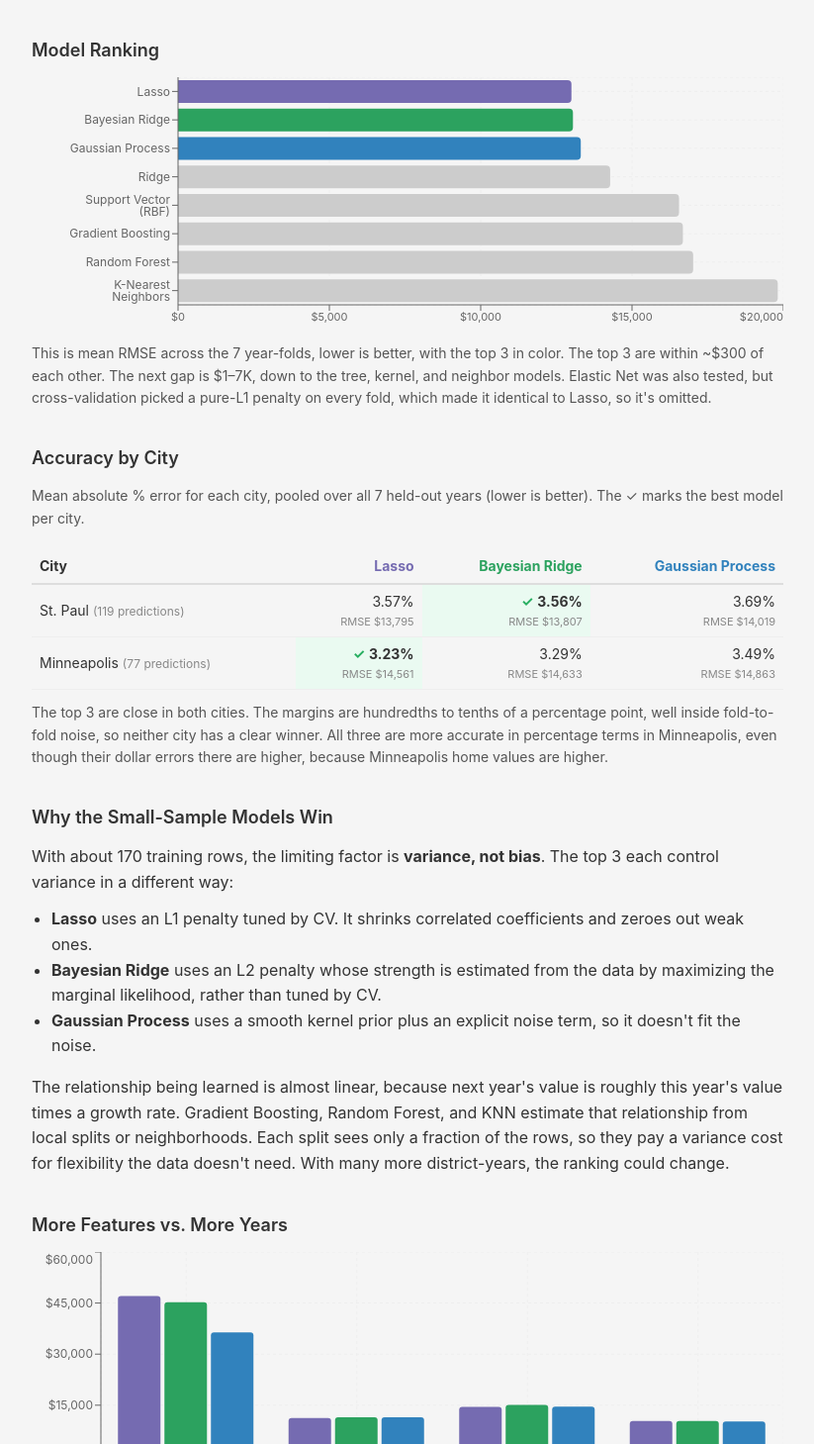
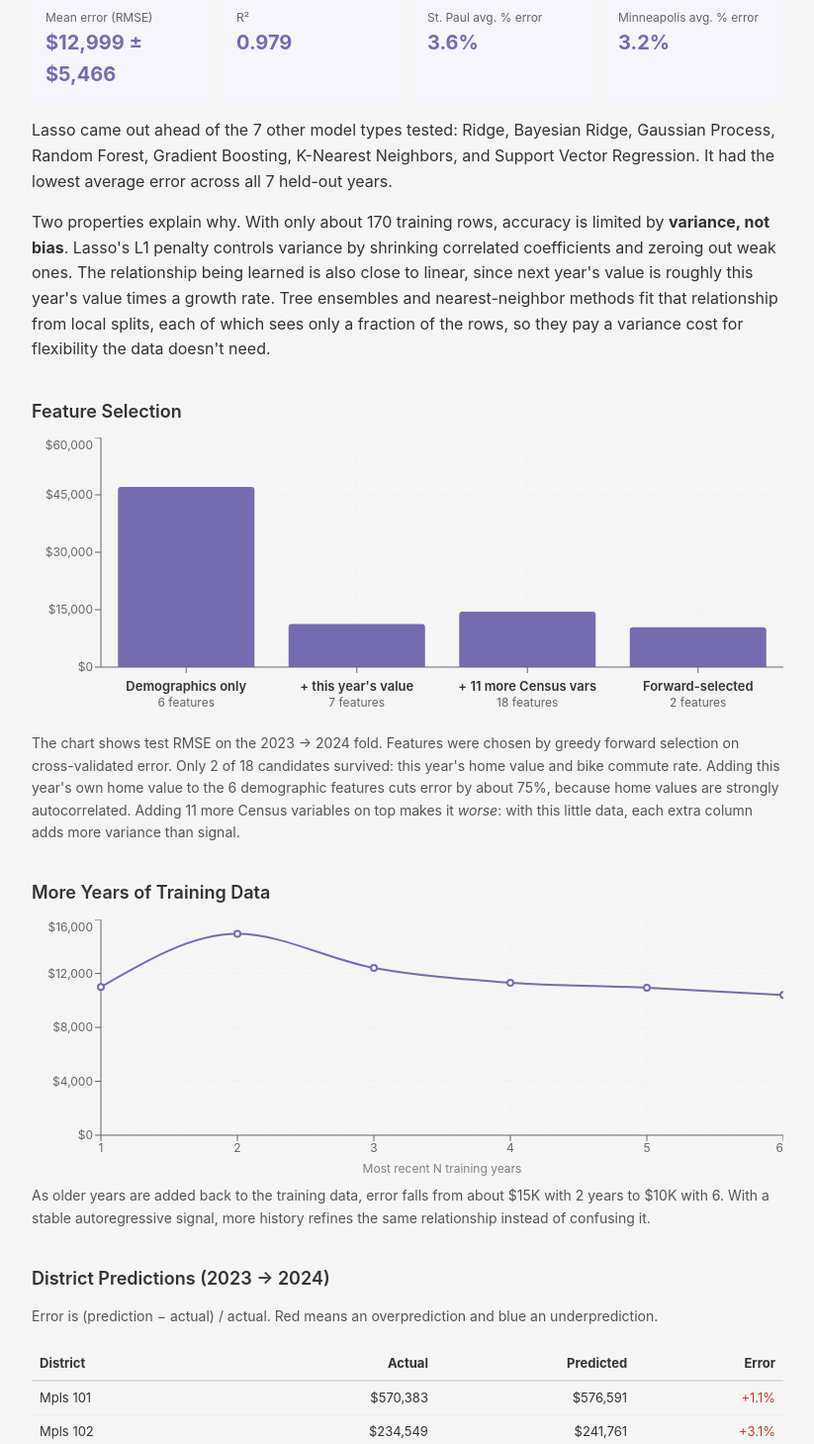
Before and after one commit to KennedyJohnson/Twin-Cities_Living_Quality_Map, a Next.js app in the folder web/: page /home-value-model in a window 1280 px wide. Shown: the part 311-1770 px from the top of the page at 99% size, without its empty margins (228-1051 px from the left). Built offline with nearby package versions, Linux system fonts and the light colour scheme.

Commit message:
Home Price Prediction page: show Lasso only, note it was best of 8 models tested
Co-Authored-By: Claude Opus 5.5 <noreply@anthropic.com>

```diff
--- a/web/app/home-value-model/page.tsx
+++ b/web/app/home-value-model/page.tsx
@@ -3,8 +3,7 @@
 import { useEffect, useState } from 'react';
 import Link from 'next/link';
 import {
-  BarChart, Bar, LineChart, Line, XAxis, YAxis, Tooltip, CartesianGrid,
-  Legend as RechartsLegend, ResponsiveContainer, Cell,
+  BarChart, Bar, LineChart, Line, XAxis, YAxis, Tooltip, CartesianGrid, ResponsiveContainer,
 } from 'recharts';
 
 type ModelPoint = Record<string, number | string>;
@@ -12,26 +11,17 @@ type ModelPoint = Record<string, number | string>;
 interface Results {
   generated_from: { panel_years: number[]; n_districts: number; n_transitions: number; test_transition: string };
   feature_selection: { candidates: string[]; selected: string[] };
-  top_models: string[];
-  featured_models: string[];
   model_bakeoff: {
     model: string; mean_rmse: number; std_rmse: number; pooled_r2: number;
-    by_city: Record<string, { rmse: number; mape: number; n: number }>;
+    by_city?: Record<string, { rmse: number; mape: number; n: number }>;
   }[];
-  test_metrics: Record<string, { rmse: number; r2: number }>;
   predictions: { city: string; district_id: number; actual: number; preds: Record<string, number> }[];
   learning_curve_years: ModelPoint[];
   learning_curve_features: ModelPoint[];
 }
 
+const MODEL = 'Lasso';
 const PURPLE = '#756bb1';
-const MODEL_COLORS: Record<string, string> = {
-  Lasso: '#756bb1',
-  'Bayesian Ridge': '#2ca25f',
-  'Gaussian Process': '#3182bd',
-  'Gradient Boosting': '#e6550d',
-};
-const colorFor = (m: string) => MODEL_COLORS[m] ?? '#999';
 
 const FEATURE_LABELS: Record<string, string> = {
   median_home_value: "this year's home value",
@@ -79,189 +69,104 @@ export default function HomeValueModelPage() {
       .catch(() => setError(true));
   }, []);
 
+  const lasso = data?.model_bakeoff.find((r) => r.model === MODEL);
+
   return (
     <div style={{ maxWidth: '800px', margin: '0 auto', padding: '32px 20px', lineHeight: 1.6 }}>
       <Link href="/" style={{ fontSize: '13px', color: PURPLE }}>← Back to map</Link>
-      <h1 style={{ fontSize: '24px', fontWeight: 700, margin: '12px 0 8px' }}>Predicting Next-Year Home Value</h1>
-      <p style={{ fontSize: '13px', color: '#666', marginBottom: '20px' }}>
-        Code and data:{' '}
-        <code style={{ background: '#f4f4f4', padding: '1px 5px', borderRadius: '3px' }}>
-          pipeline/analysis/home_value_prediction/
-        </code>
-      </p>
+      <h1 style={{ fontSize: '24px', fontWeight: 700, margin: '12px 0 20px' }}>Home Price Prediction</h1>
 
       {error && <p style={{ color: '#c0392b' }}>Couldn&apos;t load the model results.</p>}
       {!data && !error && <p style={{ color: '#888' }}>Loading…</p>}
 
-      {data && (
+      {data && lasso && (
         <>
           <p style={{ marginBottom: '20px' }}>
-            Each row is one district in one year: Census ACS features in year <em>t</em> predict
-            that district&apos;s median home value in year <em>t+1</em>. There are{' '}
+            Each row is one district in one year: Census ACS features in year <em>t</em> predict that
+            district&apos;s median home value in year <em>t+1</em>. There are{' '}
             {data.generated_from.n_districts} districts and{' '}
             {data.generated_from.panel_years[0]}–{data.generated_from.panel_years[data.generated_from.panel_years.length - 1] + 1}{' '}
-            data, which gives {data.generated_from.n_transitions} rows. Every model is scored with{' '}
-            <strong>leave-one-year-out cross-validation</strong>: train on 6 years, test on the 7th, and
-            repeat for each year. That gives 7 held-out results per model instead of one test split.
-            Features were chosen by greedy forward selection on cross-validated error. Only 2 of{' '}
-            {data.feature_selection.candidates.length} candidates survived:{' '}
-            {data.feature_selection.selected.map((f) => FEATURE_LABELS[f] ?? f).join(' and ')}.
+            data, which gives {data.generated_from.n_transitions} rows. The model is scored with{' '}
+            <strong>leave-one-year-out cross-validation</strong>: train on 6 years, test on the 7th, and repeat for
+            each year. That gives 7 held-out results instead of one test split.
           </p>
 
-          <H2>Model Ranking</H2>
-          <div style={{ width: '100%', height: 260, marginBottom: '8px' }}>
-            <ResponsiveContainer>
-              <BarChart data={data.model_bakeoff} layout="vertical" margin={{ left: 8 }}>
-                <CartesianGrid strokeDasharray="3 3" stroke="#eee" />
-                <XAxis type="number" tickFormatter={fmtDollar} tick={{ fontSize: 11 }} />
-                <YAxis type="category" dataKey="model" tick={{ fontSize: 12 }} width={140} />
-                <Tooltip
-                  formatter={(v: any, _n: any, item: any) => [
-                    `${fmtDollar(Number(v))} ± ${fmtDollar(item.payload.std_rmse)} (R² ${item.payload.pooled_r2})`,
-                    'Mean RMSE',
-                  ]}
-                />
-                <Bar dataKey="mean_rmse" radius={[0, 4, 4, 0]}>
-                  {data.model_bakeoff.map((m) => (
-                    <Cell key={m.model} fill={data.top_models.includes(m.model) ? colorFor(m.model) : '#ccc'} />
-                  ))}
-                </Bar>
-              </BarChart>
-            </ResponsiveContainer>
+          <H2>The Model: Lasso Regression</H2>
+          <div style={{ display: 'flex', gap: '12px', flexWrap: 'wrap', marginBottom: '16px' }}>
+            {[
+              ['Mean error (RMSE)', `${fmtDollar(lasso.mean_rmse)} ± ${fmtDollar(lasso.std_rmse)}`],
+              ['R²', lasso.pooled_r2.toFixed(3)],
+              ...(lasso.by_city
+                ? [
+                    ['St. Paul avg. % error', `${lasso.by_city.stpaul.mape.toFixed(1)}%`],
+                    ['Minneapolis avg. % error', `${lasso.by_city.mpls.mape.toFixed(1)}%`],
+                  ]
+                : []),
+            ].map(([label, value]) => (
+              <div key={label} style={{ flex: '1 1 160px', background: '#f6f5fb', borderRadius: '8px', padding: '12px 14px' }}>
+                <div style={{ fontSize: '12px', color: '#666' }}>{label}</div>
+                <div style={{ fontSize: '20px', fontWeight: 700, color: PURPLE }}>{value}</div>
+              </div>
+            ))}
           </div>
-          <p style={note}>
-            This is mean RMSE across the 7 year-folds, lower is better, with the top 3 in color. The top 3
-            are within ~$300 of each other. The next gap is $1–7K, down to the tree, kernel, and neighbor
-            models. Elastic Net was also tested, but cross-validation picked a pure-L1 penalty on every
-            fold, which made it identical to Lasso, so it&apos;s omitted.
+          <p style={{ marginBottom: '16px' }}>
+            Lasso came out ahead of the {data.model_bakeoff.length - 1} other model types tested:
+            Ridge, Bayesian Ridge, Gaussian Process, Random Forest, Gradient Boosting, K-Nearest Neighbors,
+            and Support Vector Regression. It had the lowest average error across all 7 held-out years.
+          </p>
+          <p style={{ marginBottom: '20px' }}>
+            Two properties explain why. With only about 170 training rows, accuracy is limited by{' '}
+            <strong>variance, not bias</strong>. Lasso&apos;s L1 penalty controls variance by shrinking
+            correlated coefficients and zeroing out weak ones. The relationship being learned is also close
+            to linear, since next year&apos;s value is roughly this year&apos;s value times a growth rate.
+            Tree ensembles and nearest-neighbor methods fit that relationship from local splits, each of
+            which sees only a fraction of the rows, so they pay a variance cost for flexibility the data
+            doesn&apos;t need.
           </p>
 
-          {data.model_bakeoff.every((r) => r.by_city) && (<>
-          <H2>Accuracy by City</H2>
-          <p style={note}>
-            Mean absolute % error for each city, pooled over all 7 held-out years (lower is better). The ✓
-            marks the best model per city.
-          </p>
-          <div style={{ overflowX: 'auto', marginBottom: '12px' }}>
-            <table style={{ width: '100%', borderCollapse: 'collapse', fontSize: '14px' }}>
-              <thead>
-                <tr style={{ borderBottom: '2px solid #ddd', textAlign: 'right' }}>
-                  <th style={{ textAlign: 'left', padding: '6px 8px' }}>City</th>
-                  {data.top_models.map((m) => (
-                    <th key={m} style={{ padding: '6px 8px', color: colorFor(m) }}>{m}</th>
-                  ))}
-                </tr>
-              </thead>
-              <tbody>
-                {[['stpaul', 'St. Paul'], ['mpls', 'Minneapolis']].map(([city, label]) => {
-                  const rows = data.top_models.map((m) => data.model_bakeoff.find((r) => r.model === m)!.by_city[city]);
-                  const best = rows.reduce((bi, r, i) => (r.mape < rows[bi].mape ? i : bi), 0);
-                  return (
-                    <tr key={city} style={{ borderBottom: '1px solid #eee', textAlign: 'right' }}>
-                      <td style={{ textAlign: 'left', padding: '6px 8px' }}>
-                        {label} <span style={{ color: '#888', fontSize: '12px' }}>({rows[0].n} predictions)</span>
-                      </td>
-                      {rows.map((r, i) => (
-                        <td
-                          key={i}
-                          style={{
-                            padding: '6px 8px',
-                            fontWeight: i === best ? 700 : 400,
-                            background: i === best ? '#eafaf1' : 'transparent',
-                          }}
-                        >
-                          {i === best && <span style={{ color: '#27ae60', marginRight: '4px' }}>✓</span>}
-                          {r.mape.toFixed(2)}%
-                          <div style={{ fontSize: '11px', color: '#888', fontWeight: 400 }}>RMSE {fmtDollar(r.rmse)}</div>
-                        </td>
-                      ))}
-                    </tr>
-                  );
-                })}
-              </tbody>
-            </table>
-          </div>
-          <p style={note}>
-            The top 3 are close in both cities. The margins are hundredths to tenths of a percentage point,
-            well inside fold-to-fold noise, so neither city has a clear winner. All three are more accurate
-            in percentage terms in Minneapolis, even though their dollar errors there are higher, because
-            Minneapolis home values are higher.
-          </p>
-          </>)}
-
-          <H2>Why the Small-Sample Models Win</H2>
-          <p style={{ marginBottom: '12px' }}>
-            With about 170 training rows, the limiting factor is <strong>variance, not bias</strong>. The top 3
-            each control variance in a different way:
-          </p>
-          <ul style={{ marginBottom: '16px', paddingLeft: '20px' }}>
-            <li><strong>Lasso</strong> uses an L1 penalty tuned by CV. It shrinks correlated coefficients and zeroes out weak ones.</li>
-            <li><strong>Bayesian Ridge</strong> uses an L2 penalty whose strength is estimated from the data by maximizing the marginal likelihood, rather than tuned by CV.</li>
-            <li><strong>Gaussian Process</strong> uses a smooth kernel prior plus an explicit noise term, so it doesn&apos;t fit the noise.</li>
-          </ul>
-          <p style={{ marginBottom: '20px' }}>
-            The relationship being learned is almost linear, because next year&apos;s value is roughly this
-            year&apos;s value times a growth rate. Gradient Boosting, Random Forest, and KNN estimate that
-            relationship from local splits or neighborhoods. Each split sees only a fraction of the rows,
-            so they pay a variance cost for flexibility the data doesn&apos;t need. With many more
-            district-years, the ranking could change.
-          </p>
-
-          <H2>More Features vs. More Years</H2>
+          <H2>Feature Selection</H2>
           <div style={{ width: '100%', height: 290, marginBottom: '8px' }}>
             <ResponsiveContainer>
               <BarChart data={data.learning_curve_features} margin={{ bottom: 8 }}>
                 <CartesianGrid strokeDasharray="3 3" stroke="#eee" />
                 <XAxis dataKey="feature_group" tick={<GroupTick />} height={50} interval={0} />
                 <YAxis tickFormatter={fmtDollar} tick={{ fontSize: 12 }} width={70} />
-                <Tooltip formatter={(v: any) => fmtDollar(Number(v))} labelFormatter={(v: any) => groupLabel(v)} />
-                <RechartsLegend />
-                {data.top_models.map((m) => (
-                  <Bar key={m} dataKey={m} name={m} fill={colorFor(m)} radius={[3, 3, 0, 0]} />
-                ))}
+                <Tooltip formatter={(v: any) => [fmtDollar(Number(v)), 'Test RMSE']} labelFormatter={(v: any) => groupLabel(v)} />
+                <Bar dataKey={MODEL} fill={PURPLE} radius={[3, 3, 0, 0]} />
               </BarChart>
             </ResponsiveContainer>
           </div>
           <p style={note}>
-            The chart shows test RMSE on the {data.generated_from.test_transition} fold. Adding this year&apos;s
-            own home value to the 6 demographic features cuts error by about 75%, from roughly $47K to $11K,
-            because home values are strongly autocorrelated. Adding 11 more ACS variables on top of that
-            makes all three <em>worse</em>: with this little data, each extra column adds more
-            variance than signal. The 2-feature selected set is best for all three.
+            The chart shows test RMSE on the {data.generated_from.test_transition} fold. Features were
+            chosen by greedy forward selection on cross-validated error. Only 2 of{' '}
+            {data.feature_selection.candidates.length} candidates survived:{' '}
+            {data.feature_selection.selected.map((f) => FEATURE_LABELS[f] ?? f).join(' and ')}. Adding this
+            year&apos;s own home value to the 6 demographic features cuts error by about 75%, because home values
+            are strongly autocorrelated. Adding 11 more Census variables on top makes it <em>worse</em>: with
+            this little data, each extra column adds more variance than signal.
           </p>
 
+          <H2>More Years of Training Data</H2>
           <div style={{ width: '100%', height: 260, marginBottom: '8px' }}>
             <ResponsiveContainer>
               <LineChart data={data.learning_curve_years} margin={{ bottom: 12 }}>
                 <CartesianGrid strokeDasharray="3 3" stroke="#eee" />
                 <XAxis dataKey="n_training_years" tick={{ fontSize: 12 }} label={{ value: 'Most recent N training years', position: 'insideBottom', offset: -8, fontSize: 12 }} />
                 <YAxis tickFormatter={fmtDollar} tick={{ fontSize: 12 }} width={70} />
-                <Tooltip formatter={(v: any) => fmtDollar(Number(v))} />
-                <RechartsLegend verticalAlign="top" />
-                {data.top_models.map((m) => (
-                  <Line
-                    key={m}
-                    type="monotone"
-                    dataKey={m}
-                    name={m}
-                    stroke={colorFor(m)}
-                    strokeWidth={2}
-                  />
-                ))}
+                <Tooltip formatter={(v: any) => [fmtDollar(Number(v)), 'Test RMSE']} />
+                <Line type="monotone" dataKey={MODEL} stroke={PURPLE} strokeWidth={2} />
               </LineChart>
             </ResponsiveContainer>
           </div>
           <p style={note}>
-            When older years are added back to the training data, all three improve from about $15K at 2
-            years to $10K at 6. With a stable autoregressive signal, more years of history refine the same
-            relationship instead of confusing it. Lasso and Bayesian Ridge are nearly identical here, so
-            their lines overlap.
+            As older years are added back to the training data, error falls from about $15K with 2 years to
+            $10K with 6. With a stable autoregressive signal, more history refines the same relationship
+            instead of confusing it.
           </p>
 
           <H2>District Predictions ({data.generated_from.test_transition})</H2>
           <p style={note}>
-            Error is (prediction − actual) / actual. Red means an overprediction and blue an
-            underprediction. The ✓ marks the model that was closest for each district.
+            Error is (prediction − actual) / actual. Red means an overprediction and blue an underprediction.
           </p>
           <div style={{ overflowX: 'auto', marginBottom: '24px' }}>
             <table style={{ width: '100%', borderCollapse: 'collapse', fontSize: '13px' }}>
@@ -269,9 +174,8 @@ export default function HomeValueModelPage() {
                 <tr style={{ borderBottom: '2px solid #ddd', textAlign: 'right' }}>
                   <th style={{ textAlign: 'left', padding: '6px 8px' }}>District</th>
                   <th style={{ padding: '6px 8px' }}>Actual</th>
-                  {data.top_models.map((m) => (
-                    <th key={m} style={{ padding: '6px 8px', color: colorFor(m) }}>{m}</th>
-                  ))}
+                  <th style={{ padding: '6px 8px' }}>Predicted</th>
+                  <th style={{ padding: '6px 8px' }}>Error</th>
                 </tr>
               </thead>
               <tbody>
@@ -279,28 +183,18 @@ export default function HomeValueModelPage() {
                   .slice()
                   .sort((a, b) => a.city.localeCompare(b.city) || a.district_id - b.district_id)
                   .map((p) => {
-                    const errs = data.top_models.map((m) => ((p.preds[m] - p.actual) / p.actual) * 100);
-                    const best = errs.reduce((bi, e, i) => (Math.abs(e) < Math.abs(errs[bi]) ? i : bi), 0);
+                    const pred = p.preds[MODEL];
+                    const e = ((pred - p.actual) / p.actual) * 100;
                     return (
                       <tr key={`${p.city}-${p.district_id}`} style={{ borderBottom: '1px solid #eee', textAlign: 'right' }}>
                         <td style={{ textAlign: 'left', padding: '6px 8px' }}>
                           {p.city === 'stpaul' ? 'St. Paul' : 'Mpls'} {p.district_id}
                         </td>
                         <td style={{ padding: '6px 8px' }}>{fmtDollar(p.actual)}</td>
-                        {errs.map((e, i) => (
-                          <td
-                            key={i}
-                            style={{
-                              padding: '6px 8px',
-                              color: e > 0 ? '#c0392b' : '#2166ac',
-                              fontWeight: i === best ? 700 : 400,
-                              background: i === best ? '#eafaf1' : 'transparent',
-                            }}
-                          >
-                            {i === best && <span style={{ color: '#27ae60', marginRight: '4px' }}>✓</span>}
-                            {e > 0 ? '+' : ''}{e.toFixed(1)}%
-                          </td>
-                        ))}
+                        <td style={{ padding: '6px 8px' }}>{fmtDollar(pred)}</td>
+                        <td style={{ padding: '6px 8px', color: e > 0 ? '#c0392b' : '#2166ac' }}>
+                          {e > 0 ? '+' : ''}{e.toFixed(1)}%
+                        </td>
                       </tr>
                     );
                   })}
@@ -315,14 +209,17 @@ export default function HomeValueModelPage() {
               independent samples, and the ± spread understates the true uncertainty.
             </li>
             <li>
-              Crime, permits, and OSM amenities are excluded because they have no matching yearly history
-              over 2017–2024.
+              The model predicts price <em>levels</em> well mainly because it knows this year&apos;s price. It is
+              much weaker at ranking which districts will appreciate fastest.
+            </li>
+            <li>
+              Crime, permits, and OSM amenities are excluded because they have no matching yearly history over
+              2017–2024.
             </li>
           </ul>
 
           <p style={{ fontSize: '13px', color: '#888' }}>
-            See <Link href="/about" style={{ color: PURPLE }}>About</Link> for the Living Quality Score
-            methodology.
+            See <Link href="/about" style={{ color: PURPLE }}>About</Link> for the Living Quality Score methodology.
           </p>
         </>
       )}
```
